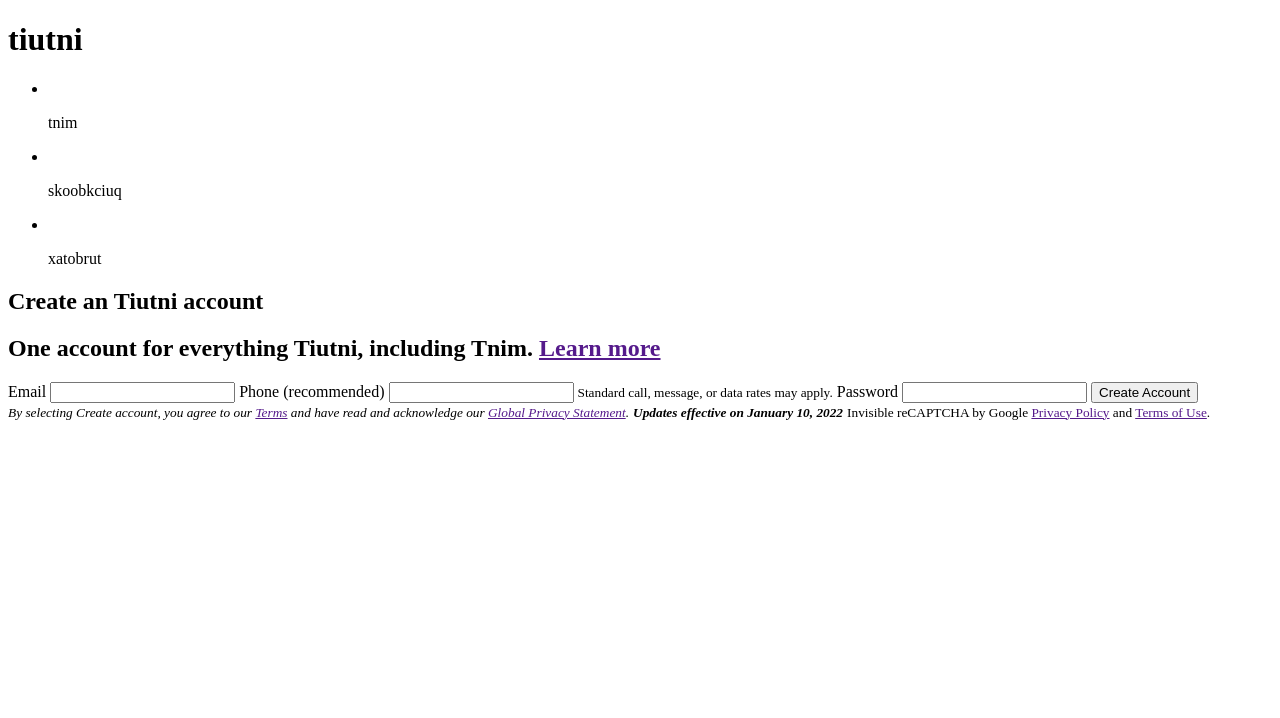
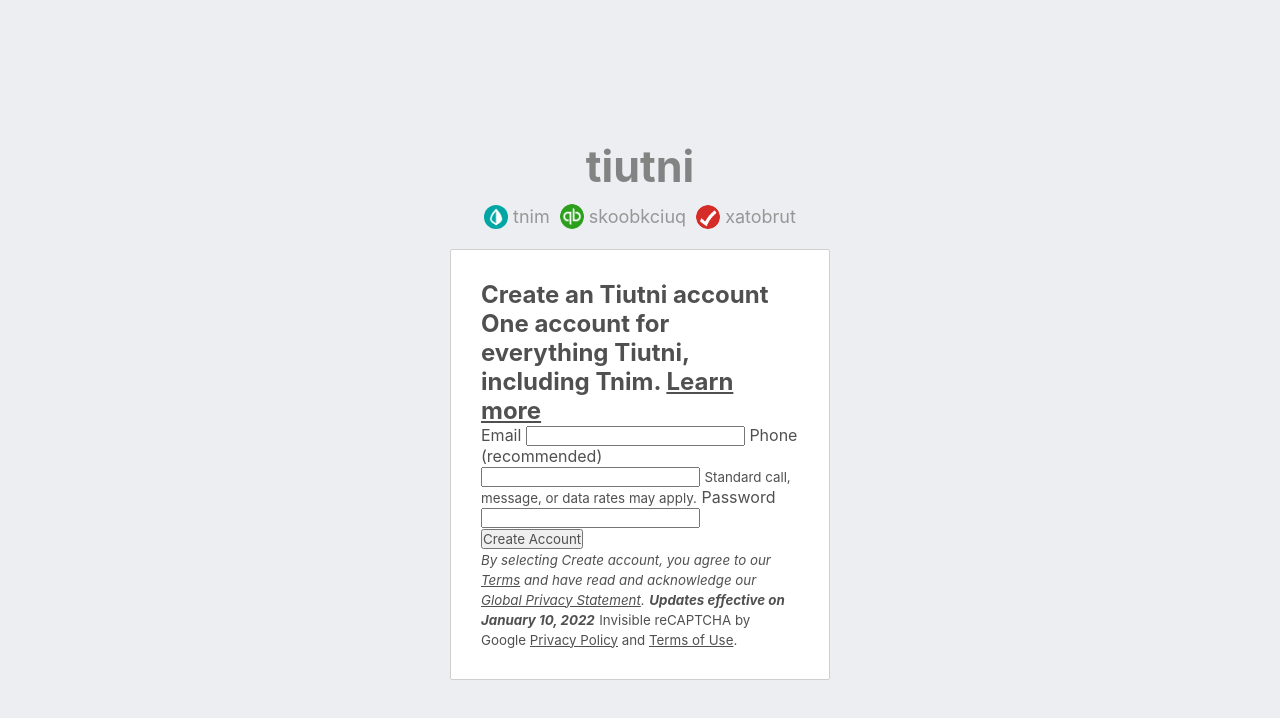
Before and after one commit to curly08/form-clone, a plain HTML site: page index.html in a window 1280 px wide. Drawn offline with Linux system fonts and the light colour scheme.

Commit message:
Add icons and style header

```diff
--- a/index.html
+++ b/index.html
@@ -5,6 +5,7 @@
   <meta http-equiv="X-UA-Compatible" content="IE=edge">
   <meta name="viewport" content="width=device-width, initial-scale=1.0">
   <title>Tiutni Accounts - Sign Up</title>
+  <link rel="stylesheet" href="style.css">
 </head>
 <body>
   <main>
@@ -12,15 +13,15 @@
       <h1>tiutni</h1>
       <ul>
         <li>
-          <img src="" alt="" class="logo">
+          <img src="img/mint.png" alt="mint.com icon" class="logo">
           <p>tnim</p>
         </li>
         <li>
-          <img src="" alt="" class="logo">
+          <img src="img/qb.png" alt="quickbooks icon" class="logo">
           <p>skoobkciuq</p>
         </li>
         <li>
-          <img src="" alt="" class="logo">
+          <img src="img/tt.png" alt="turbotax icon" class="logo">
           <p>xatobrut</p>
         </li>
       </ul>
--- a/style.css
+++ b/style.css
@@ -0,0 +1,65 @@
+* {
+  margin: 0;
+  padding: 0;
+  box-sizing: border-box;
+  font-family: -apple-system, BlinkMacSystemFont, 'Segoe UI', Roboto, Oxygen, Ubuntu, Cantarell, 'Open Sans', 'Helvetica Neue', sans-serif;
+  color: rgb(80, 80, 80);
+}
+
+body {
+  height: 100vh;
+  background-color: rgb(236, 238, 241);
+  display: flex;
+  justify-content: center;
+  align-items: center;
+}
+
+main {
+  max-width: 380px;
+}
+
+/* Header */
+
+header {
+  display: flex;
+  flex-direction: column;
+  gap: 12px;
+  text-align: center;
+  margin: 20px 0;
+}
+
+header h1 {
+  font-size: 43px;
+  color:rgb(131, 131, 131);
+}
+
+header ul {
+  display: flex;
+  justify-content: center;
+  gap: 10px;
+}
+
+header li {
+  display: flex;
+  gap: 5px;
+  align-items: center;
+  font-size: 18px;
+}
+
+header li p {
+  color:rgb(151, 151, 151);
+}
+
+header img {
+  width: 24px;
+  border-radius: 50%;
+}
+
+/* Form Section */
+
+section {
+  border: 1px solid rgb(207, 207, 207);
+  border-radius: 2px;
+  background-color: white;
+  padding: 30px;
+}
```
Also changed, not shown: img/mint.png (added), img/qb.png (added), img/tt.png (added).
